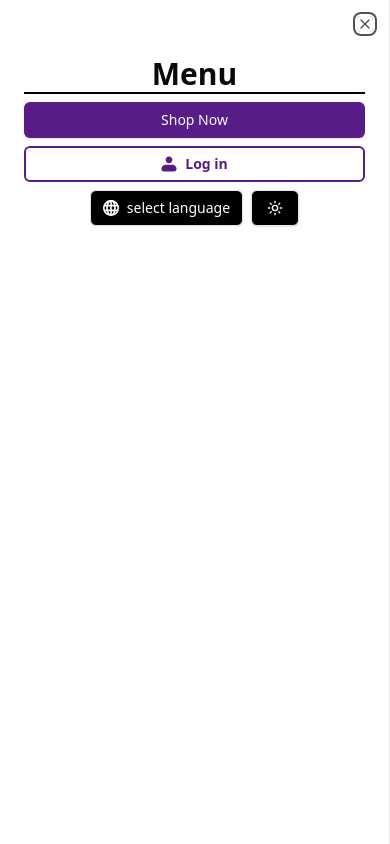
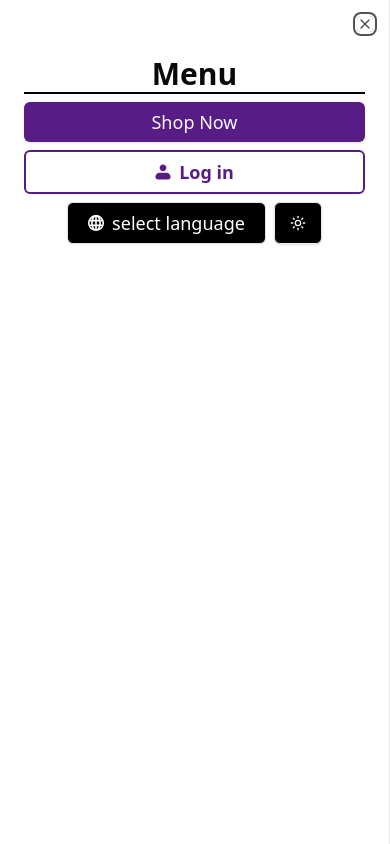
Before and after one commit to Mosacd/gym-app, a React (Vite) app: page /dashboard in a window 390 px wide. Both pictures are taken after a click on the button "Menu". Shown: the top 844 px of the page. Built offline with nearby package versions, Linux system fonts and the light colour scheme.

Commit message:
menu change

```diff
--- a/src/pageComponents/header/menu/menu.tsx
+++ b/src/pageComponents/header/menu/menu.tsx
@@ -33,7 +33,7 @@ const Menu = () => {
             {/* Links that automatically close the Sheet */}
             <SheetClose asChild>
               <Link to="/dashboard/products">
-                <Button className="w-full">Shop Now</Button>
+                <Button className="w-full text-lg p-5">Shop Now</Button>
               </Link>
             </SheetClose>
             <div
@@ -55,7 +55,7 @@ const Menu = () => {
               ) : (
                 <SheetClose asChild>
                   <Link className="w-full" to="/auth/signin">
-                    <Button className="w-full" variant={"secondary"}>
+                    <Button className="w-full text-lg p-5" variant={"secondary"}>
                       <svg
                         className="fill-purple-900"
                         width="19"
@@ -76,7 +76,7 @@ const Menu = () => {
                   </Link>
                 </SheetClose>
               )}
-              <div className="flex justify-center gap-2">
+              <div className="flex justify-center gap-2 *:text-lg *:p-5">
                 <LanguageChanger />
                 <ThemeToggle />
               </div>
```
